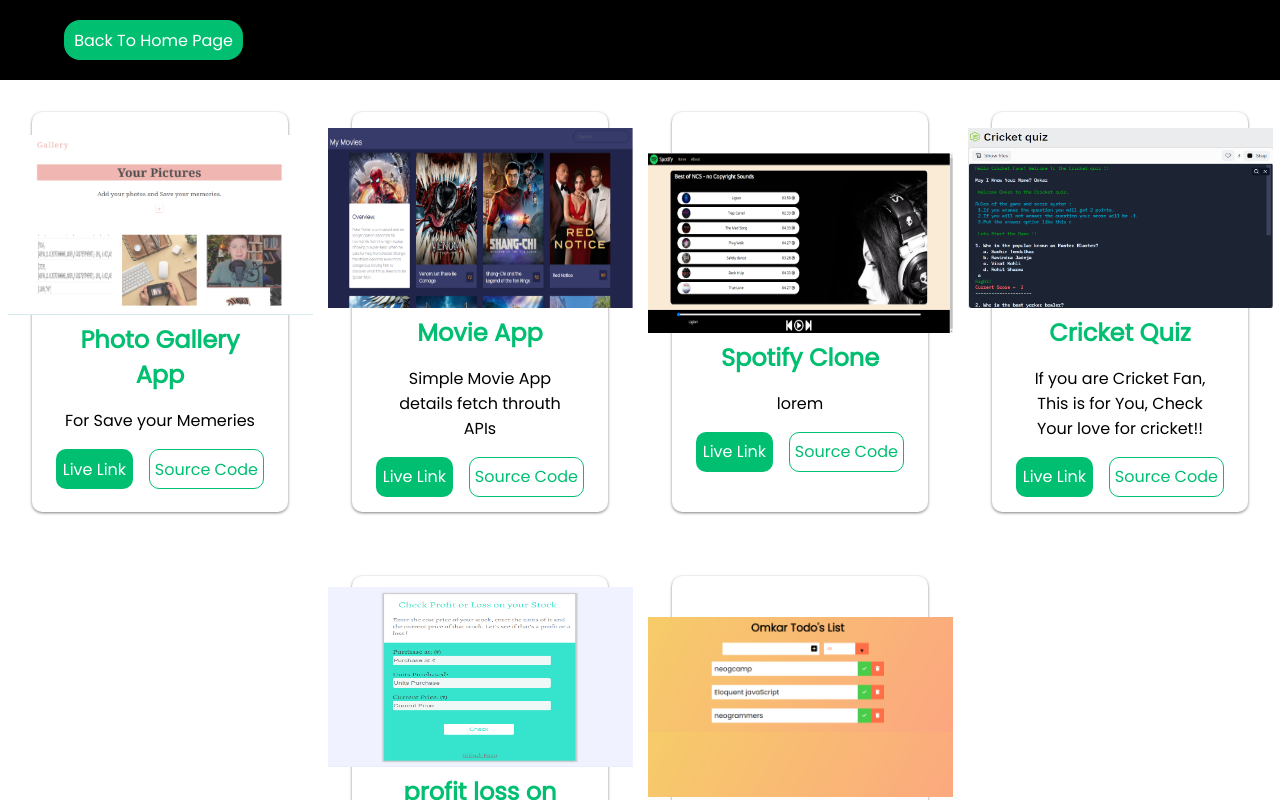
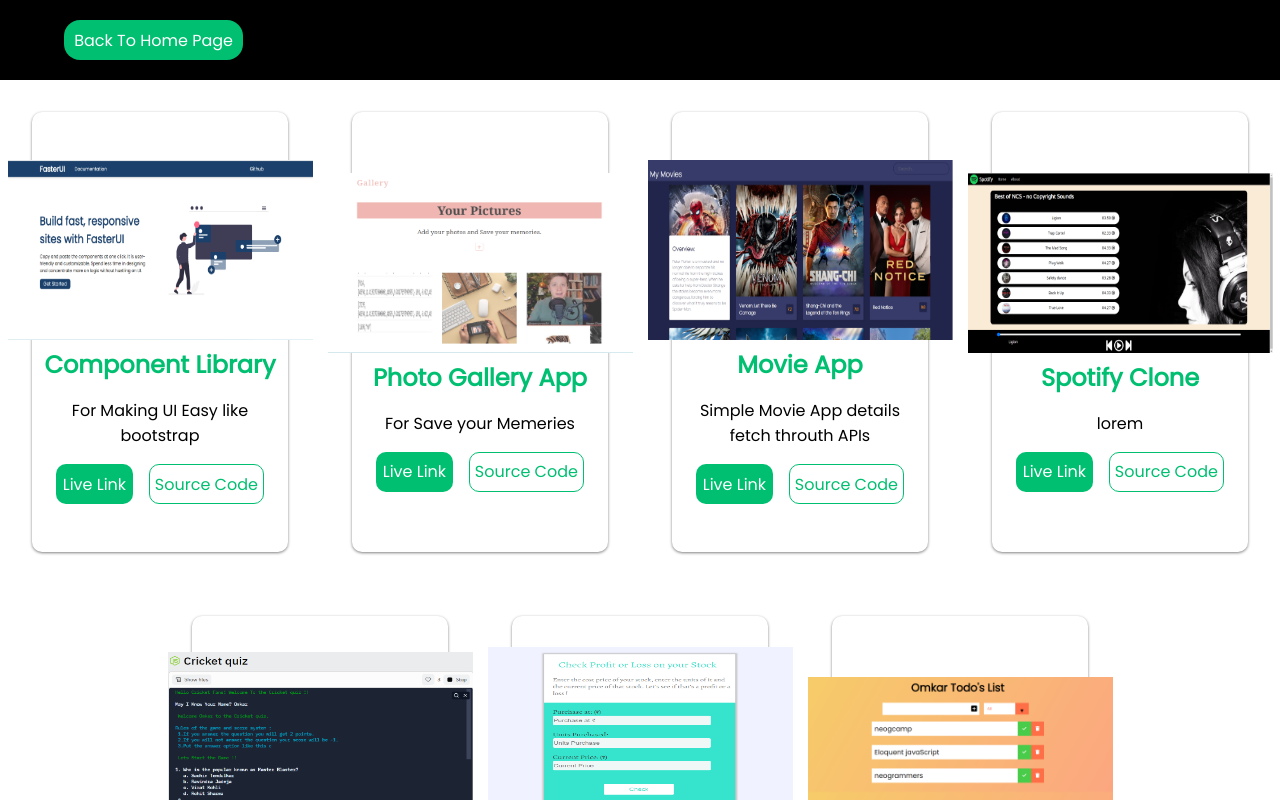
Before and after one commit to omkarpatke/portfolio-in-react, a React (Create React App) app: page /projects in a window 1280 px wide. Shown: the top 800 px of the page. Built offline with nearby package versions, Linux system fonts and the light colour scheme; the HTML template or start-up script is replaced by a standard one.

Commit message:
feat : added project
added Component library in project page.

```diff
--- a/src/Components/BlogSection/blog.css
+++ b/src/Components/BlogSection/blog.css
@@ -1,3 +1,4 @@
+
 .blogs-container{
     display: flex;
     justify-content: space-evenly;
--- a/src/Pages/ProjectPage/ProjectPage.css
+++ b/src/Pages/ProjectPage/ProjectPage.css
@@ -39,11 +39,10 @@
     flex-direction: flex-start;
     align-items: center;
     border-radius: 10px;
-    padding: 30px;
-    height: 50vh;
+    padding: 10px;
+    min-height: 55vh;
     max-height: auto;
     box-shadow: 0 1px 3px gray;
-    /* box-shadow: 8.71px 8.71px 15px rgb(0 0 0/5%),-8.71px -8.71px 15px rgb(0 0 0/3%); */
     transition: all 0.2s ease-in-out;
     max-width: auto;
     margin: 2rem;
@@ -53,6 +52,7 @@
 .project-card:hover{
     transform: scale(1.02);
     transition: all 0.2s ease-in-out;
+    box-shadow: 1px 1px 10px gray;
     cursor: pointer;
 }
 .all-projects{
@@ -64,7 +64,6 @@
 
 }
 .project-img img{
-
     height: 180px;
     width: 305px;
 }
--- a/src/Pages/ProjectPage/ProjectPage.js
+++ b/src/Pages/ProjectPage/ProjectPage.js
@@ -6,11 +6,19 @@
 import todoApp from '../ProjectImg/todoApp.png';
 import spotifyClone from '../ProjectImg/spotifyClone.png';
 import stockApp from '../ProjectImg/stockApp.png';
+import CLImg from '../ProjectImg/CL.png';
 import { Link } from 'react-router-dom';
 
 
 export default function ProjectPage() {
     const projectData = [
+        {
+            name : 'Component Library',
+            description : 'For Making UI Easy like bootstrap',
+            liveLink : 'https://fasterui.netlify.app/',
+            githubLink : 'https://github.com/omkarpatke/fasterUI-component-library1',
+            img : `${CLImg}`
+        },
         {
             name : 'Photo Gallery App',
             description : 'For Save your Memeries',
```
Also changed, not shown: src/Pages/ProjectImg/CL.png (added).
